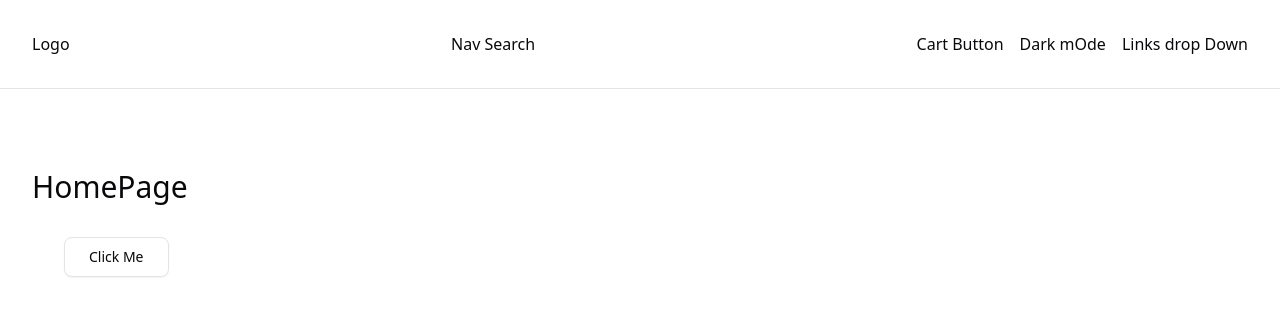
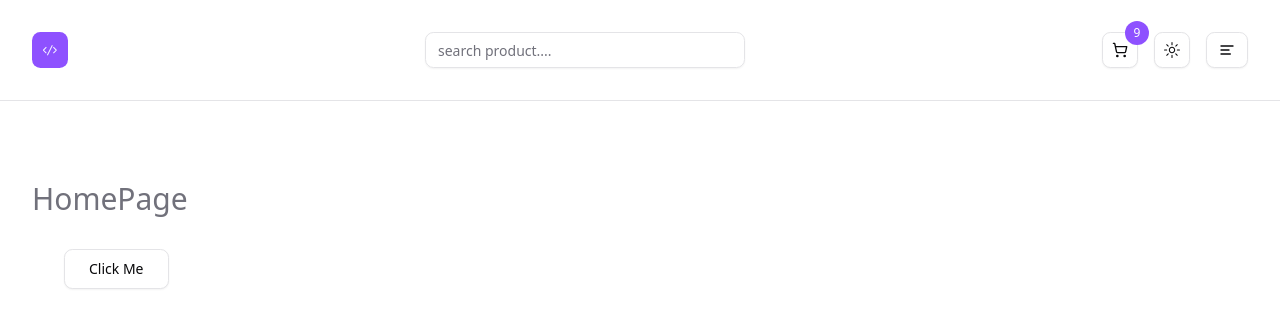
Before and after one commit to wbharath/Ecommerce_Next.js, a Next.js app: page / in a window 1280 px wide. Shown: the top 328 px of the page. Built offline with nearby package versions, Linux system fonts and the light colour scheme.

Commit message:
Themes added and Navbar completed. Added Navbar to layout

```diff
--- a/app/globals.css
+++ b/app/globals.css
@@ -42,15 +42,15 @@
 }
 
 :root {
-  --radius: 0.625rem;
+  --radius: 0.65rem;
   --background: oklch(1 0 0);
   --foreground: oklch(0.141 0.005 285.823);
   --card: oklch(1 0 0);
   --card-foreground: oklch(0.141 0.005 285.823);
   --popover: oklch(1 0 0);
   --popover-foreground: oklch(0.141 0.005 285.823);
-  --primary: oklch(0.21 0.006 285.885);
-  --primary-foreground: oklch(0.985 0 0);
+  --primary: oklch(0.606 0.25 292.717);
+  --primary-foreground: oklch(0.969 0.016 293.756);
   --secondary: oklch(0.967 0.001 286.375);
   --secondary-foreground: oklch(0.21 0.006 285.885);
   --muted: oklch(0.967 0.001 286.375);
@@ -60,7 +60,7 @@
   --destructive: oklch(0.577 0.245 27.325);
   --border: oklch(0.92 0.004 286.32);
   --input: oklch(0.92 0.004 286.32);
-  --ring: oklch(0.705 0.015 286.067);
+  --ring: oklch(0.606 0.25 292.717);
   --chart-1: oklch(0.646 0.222 41.116);
   --chart-2: oklch(0.6 0.118 184.704);
   --chart-3: oklch(0.398 0.07 227.392);
@@ -68,12 +68,12 @@
   --chart-5: oklch(0.769 0.188 70.08);
   --sidebar: oklch(0.985 0 0);
   --sidebar-foreground: oklch(0.141 0.005 285.823);
-  --sidebar-primary: oklch(0.21 0.006 285.885);
-  --sidebar-primary-foreground: oklch(0.985 0 0);
+  --sidebar-primary: oklch(0.606 0.25 292.717);
+  --sidebar-primary-foreground: oklch(0.969 0.016 293.756);
   --sidebar-accent: oklch(0.967 0.001 286.375);
   --sidebar-accent-foreground: oklch(0.21 0.006 285.885);
   --sidebar-border: oklch(0.92 0.004 286.32);
-  --sidebar-ring: oklch(0.705 0.015 286.067);
+  --sidebar-ring: oklch(0.606 0.25 292.717);
 }
 
 .dark {
@@ -83,8 +83,8 @@
   --card-foreground: oklch(0.985 0 0);
   --popover: oklch(0.21 0.006 285.885);
   --popover-foreground: oklch(0.985 0 0);
-  --primary: oklch(0.92 0.004 286.32);
-  --primary-foreground: oklch(0.21 0.006 285.885);
+  --primary: oklch(0.541 0.281 293.009);
+  --primary-foreground: oklch(0.969 0.016 293.756);
   --secondary: oklch(0.274 0.006 286.033);
   --secondary-foreground: oklch(0.985 0 0);
   --muted: oklch(0.274 0.006 286.033);
@@ -94,7 +94,7 @@
   --destructive: oklch(0.704 0.191 22.216);
   --border: oklch(1 0 0 / 10%);
   --input: oklch(1 0 0 / 15%);
-  --ring: oklch(0.552 0.016 285.938);
+  --ring: oklch(0.541 0.281 293.009);
   --chart-1: oklch(0.488 0.243 264.376);
   --chart-2: oklch(0.696 0.17 162.48);
   --chart-3: oklch(0.769 0.188 70.08);
@@ -102,12 +102,12 @@
   --chart-5: oklch(0.645 0.246 16.439);
   --sidebar: oklch(0.21 0.006 285.885);
   --sidebar-foreground: oklch(0.985 0 0);
-  --sidebar-primary: oklch(0.488 0.243 264.376);
-  --sidebar-primary-foreground: oklch(0.985 0 0);
+  --sidebar-primary: oklch(0.541 0.281 293.009);
+  --sidebar-primary-foreground: oklch(0.969 0.016 293.756);
   --sidebar-accent: oklch(0.274 0.006 286.033);
   --sidebar-accent-foreground: oklch(0.985 0 0);
   --sidebar-border: oklch(1 0 0 / 10%);
-  --sidebar-ring: oklch(0.552 0.016 285.938);
+  --sidebar-ring: oklch(0.541 0.281 293.009);
 }
 
 @layer base {
--- a/app/layout.tsx
+++ b/app/layout.tsx
@@ -3,6 +3,7 @@
 import './globals.css'
 import Container from '@/components/global/Container'
 import Navbar from '@/components/navbar/Navbar'
+import Providers from './providers'
 const geistSans = Geist({
   variable: '--font-geist-sans',
   subsets: ['latin']
@@ -24,12 +25,15 @@
   children: React.ReactNode
 }>) {
   return (
-    <html lang="en">
+    // need to remove this hyderation warning in prod
+    <html lang="en" suppressHydrationWarning>
       <body
         className={`${geistSans.variable} ${geistMono.variable} antialiased`}
       >
-        <Navbar />
-        <Container className="py-20">{children}</Container>
+        <Providers>
+          <Navbar />
+          <Container className="py-20">{children}</Container>
+        </Providers>
       </body>
     </html>
   )
--- a/app/page.tsx
+++ b/app/page.tsx
@@ -3,7 +3,7 @@
 function HomePage() {
   return (
     <div>
-      <h1 className="text-3xl">HomePage</h1>
+      <h1 className="text-3xl text-muted-foreground">HomePage</h1>
       <Button variant="outline" size="lg" className="capitalize m-8">
         click me
       </Button>
--- /dev/null
+++ b/app/providers.tsx
@@ -0,0 +1,18 @@
+'use client'
+import { ThemeProvider } from './theme-provider'
+function Providers({ children }: { children: React.ReactNode }) {
+  return (
+    <>
+      <ThemeProvider
+        attribute="class"
+        defaultTheme="system"
+        enableSystem
+        disableTransitionOnChange
+      >
+        {children}
+      </ThemeProvider>
+    </>
+  )
+}
+
+export default Providers
--- /dev/null
+++ b/app/theme-provider.tsx
@@ -0,0 +1,9 @@
+'use client'
+
+import * as React from 'react'
+import { ThemeProvider as NextThemesProvider } from 'next-themes'
+import type { ThemeProviderProps } from 'next-themes'
+
+export function ThemeProvider({ children, ...props }: ThemeProviderProps) {
+  return <NextThemesProvider {...props}>{children}</NextThemesProvider>
+}
--- a/components/navbar/CartButton.tsx
+++ b/components/navbar/CartButton.tsx
@@ -1,10 +1,23 @@
+import Link from 'next/link'
+import { Button } from '../ui/button'
+import { LuShoppingCart } from 'react-icons/lu'
 
-
-function CartButton() {
+async function CartButton() {
+  const numItemsInCart = 9
   return (
-    <div>
-      Cart Button
-    </div>
+    <Button
+      asChild
+      variant="outline"
+      size="icon"
+      className="flex justify-center items-center relative"
+    >
+      <Link href="/cart">
+        <LuShoppingCart />
+        <span className="absolute -top-3 -right-3 bg-primary text-white rounded-full h-6 w-6 flex items-center justify-center text-xs">
+          {numItemsInCart}
+        </span>
+      </Link>
+    </Button>
   )
 }
 
--- a/components/navbar/DarkMode.tsx
+++ b/components/navbar/DarkMode.tsx
@@ -1,11 +1,40 @@
+'use client'
 
+import * as React from 'react'
+import { MoonIcon, SunIcon } from '@radix-ui/react-icons'
+import { useTheme } from 'next-themes'
 
-function DarkMode() {
+import { Button } from '@/components/ui/button'
+import {
+  DropdownMenu,
+  DropdownMenuContent,
+  DropdownMenuItem,
+  DropdownMenuTrigger
+} from '@/components/ui/dropdown-menu'
+
+export default function ModeToggle() {
+  const { setTheme } = useTheme()
+
   return (
-    <div>
-      Dark mOde
-    </div>
+    <DropdownMenu>
+      <DropdownMenuTrigger asChild>
+        <Button variant="outline" size="icon">
+          <SunIcon className="h-[1.2rem] w-[1.2rem] rotate-0 scale-100 transition-all dark:-rotate-90 dark:scale-0" />
+          <MoonIcon className="absolute h-[1.2rem] w-[1.2rem] rotate-90 scale-0 transition-all dark:rotate-0 dark:scale-100" />
+          <span className="sr-only">Toggle theme</span>
+        </Button>
+      </DropdownMenuTrigger>
+      <DropdownMenuContent align="end">
+        <DropdownMenuItem onClick={() => setTheme('light')}>
+          Light
+        </DropdownMenuItem>
+        <DropdownMenuItem onClick={() => setTheme('dark')}>
+          Dark
+        </DropdownMenuItem>
+        <DropdownMenuItem onClick={() => setTheme('system')}>
+          System
+        </DropdownMenuItem>
+      </DropdownMenuContent>
+    </DropdownMenu>
   )
 }
-
-export default DarkMode
--- a/components/navbar/LinksDropdown.tsx
+++ b/components/navbar/LinksDropdown.tsx
@@ -1,11 +1,35 @@
-import React from 'react'
+import {
+  DropdownMenu,
+  DropdownMenuContent,
+  DropdownMenuItem,
+  DropdownMenuTrigger,
+  DropdownMenuSeparator
+} from '@/components/ui/dropdown-menu'
+import { LuAlignLeft } from 'react-icons/lu'
+import Link from 'next/link'
+import { Button } from '../ui/button'
+import { links } from '@/utils/links'
 
 function LinksDropdown() {
   return (
-    <div>
-      Links drop Down
-    </div>
+    <DropdownMenu>
+      <DropdownMenuTrigger asChild>
+        <Button variant="outline" className="flex gap-4 max-w-[100px]">
+          <LuAlignLeft className="w-6 h-6" />
+        </Button>
+      </DropdownMenuTrigger>
+      <DropdownMenuContent className="w-40" align="start" sideOffset={10}>
+        {links.map((link) => {
+          return (
+            <DropdownMenuItem key={link.href}>
+              <Link href={link.href} className="capitalize w-full">
+                {link.label}
+              </Link>
+            </DropdownMenuItem>
+          )
+        })}
+      </DropdownMenuContent>
+    </DropdownMenu>
   )
 }
-
 export default LinksDropdown
--- a/components/navbar/Logo.tsx
+++ b/components/navbar/Logo.tsx
@@ -1,10 +1,14 @@
-import React from 'react'
+import Link from 'next/link'
+import { Button } from '../ui/button'
+import { VscCode } from 'react-icons/vsc'
 
 function Logo() {
   return (
-    <div>
-      Logo
-    </div>
+    <Button size="icon" asChild>
+      <Link href="/">
+        <VscCode className="w-6 h-6"></VscCode>
+      </Link>
+    </Button>
   )
 }
 
--- a/components/navbar/NavSearch.tsx
+++ b/components/navbar/NavSearch.tsx
@@ -1,10 +1,15 @@
 import React from 'react'
+import { Input } from '../ui/input'
 
 function NavSearch() {
   return (
-    <div>
-      Nav Search
-    </div>
+    <Input
+      type="search"
+      placeholder="search product...."
+      className="max-w-xs dark:bg-muted"
+    />
+
+
   )
 }
 
--- a/package.json
+++ b/package.json
@@ -9,8 +9,10 @@
     "lint": "eslint"
   },
   "dependencies": {
+    "@prisma/client": "^6.17.1",
     "@radix-ui/react-checkbox": "^1.3.3",
     "@radix-ui/react-dropdown-menu": "^2.1.16",
+    "@radix-ui/react-icons": "^1.3.2",
     "@radix-ui/react-label": "^2.1.7",
     "@radix-ui/react-popover": "^1.1.15",
     "@radix-ui/react-select": "^2.2.6",
@@ -24,6 +26,7 @@
     "next-themes": "^0.4.6",
     "react": "19.1.0",
     "react-dom": "19.1.0",
+    "react-icons": "^5.5.0",
     "sonner": "^2.0.7",
     "tailwind-merge": "^3.3.1"
   },
@@ -35,6 +38,7 @@
     "@types/react-dom": "^19",
     "eslint": "^9",
     "eslint-config-next": "15.5.4",
+    "prisma": "^6.17.1",
     "tailwindcss": "^4",
     "tw-animate-css": "^1.4.0",
     "typescript": "^5"
--- /dev/null
+++ b/utils/links.ts
@@ -0,0 +1,13 @@
+type NavLink = {
+  href: string
+  label: string
+}
+
+export const links: NavLink[] = [
+  { href: '/', label: 'home' },
+  { href: '/about', label: 'about' },
+  { href: '/products', label: 'products' },
+  { href: '/favorites', label: 'favorites' },
+  { href: '/cart', label: 'cart' },
+  { href: '/orders', label: 'orders' }
+]
```
Also changed, not shown: 2 other files (tests, documents, lock files or other folders).
